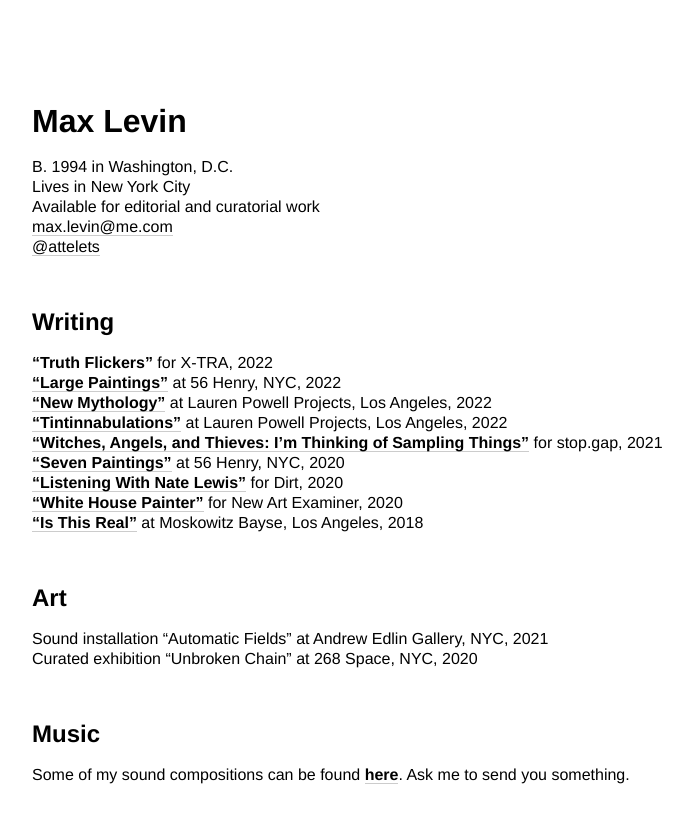
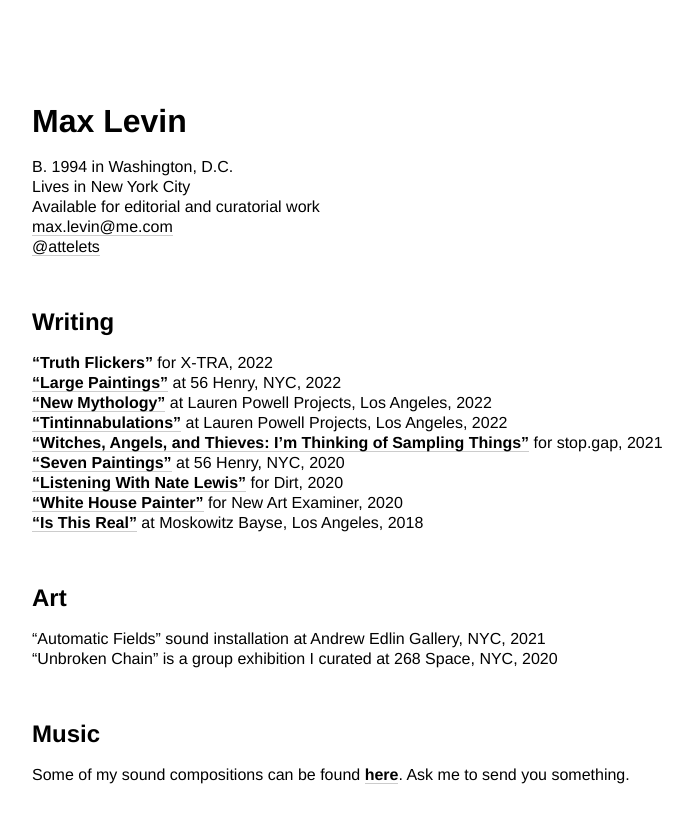
Before and after one commit to minicreative/maxlevin.me, a Jekyll site: the page built from index.md, in a window 1280 px wide. Shown: the top 823 px of the page, without its empty margins (18-711 px from the left). Built offline with Jekyll 4.4.1, drawn with Linux system fonts in a browser that asks for light colours.

Commit message:
Updated Index

```diff
--- a/index.md
+++ b/index.md
@@ -24,8 +24,8 @@
 
 ## Art
 
-Sound installation "Automatic Fields" at Andrew Edlin Gallery, NYC, 2021
-<br>Curated exhibition "Unbroken Chain" at 268 Space, NYC, 2020
+"Automatic Fields" sound installation at Andrew Edlin Gallery, NYC, 2021
+<br>"Unbroken Chain" is a group exhibition I curated at 268 Space, NYC, 2020
 
 ## Music
 
```
